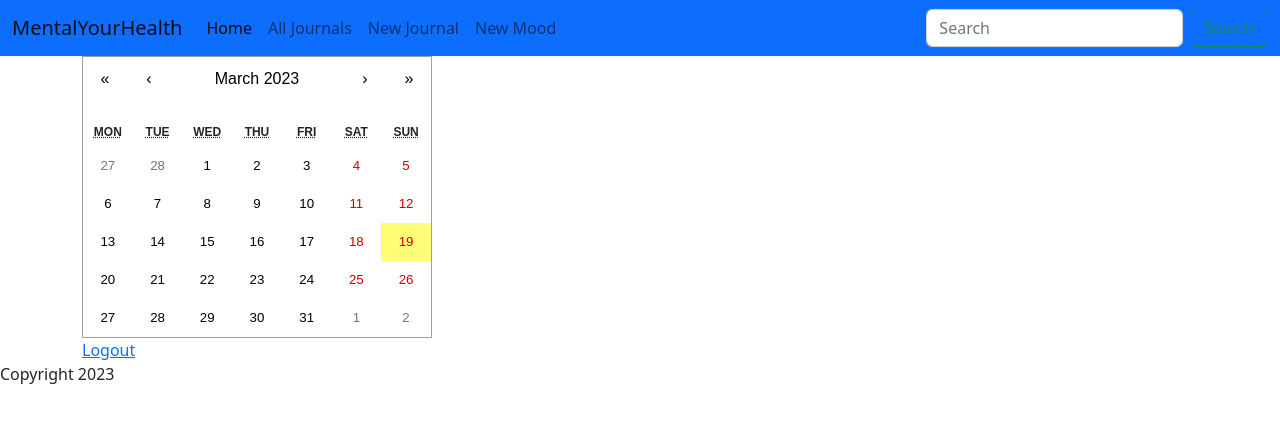
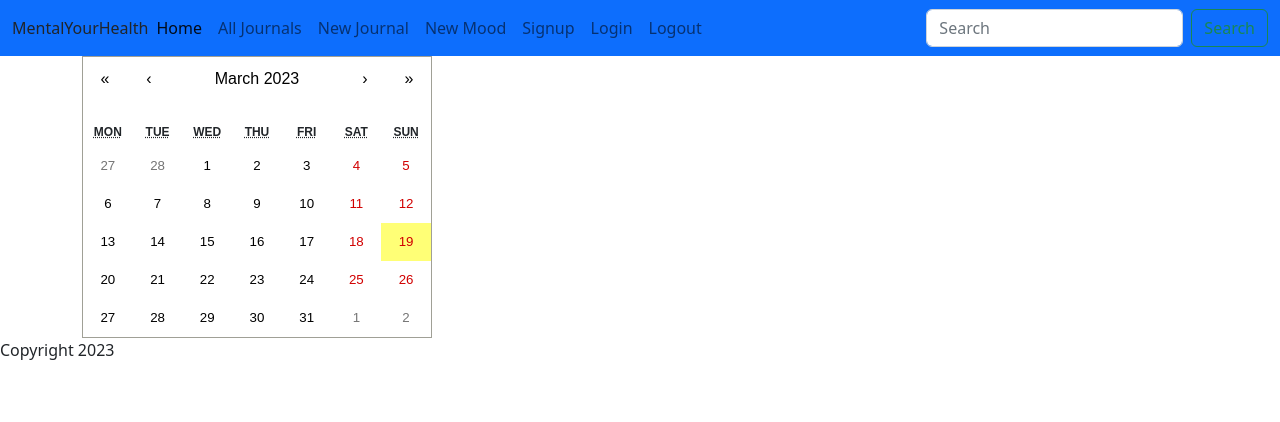
Before and after one commit to JoseMRodriguezO/mental-health-app, a React (Vite) app: page / in a window 1280 px wide. Shown: the top 422 px of the page. Built offline with nearby package versions, Linux system fonts and the light colour scheme; no server answers.

Commit message:
Add navbar logic and routes for signup and login

```diff
--- a/Login.jsx
+++ b/Login.jsx
@@ -20,7 +20,7 @@ export function Login() {
         axios.defaults.headers.common["Authorization"] = "Bearer " + response.data.jwt;
         localStorage.setItem("jwt", response.data.jwt);
         event.target.reset();
-        window.location.href = "/"; // Change this to hide a modal, redirect to a specific page, etc.
+        window.location.href = "/moods/new"; // Change this to hide a modal, redirect to a specific page, etc.
       })
       .catch((error) => {
         console.log(error.response);
--- a/src/Content.jsx
+++ b/src/Content.jsx
@@ -7,7 +7,6 @@ import { JournalEntriesShow } from "./JournalEntriesShow";
 import { MoodsNew } from "./MoodsNew";
 import { Signup } from "./Signup";
 import { Login } from "../Login";
-import { LogoutLink } from "./LogoutLink";
 import { Routes, Route } from "react-router-dom";
 import { Calendar } from "react-calendar";
 import "react-calendar/dist/Calendar.css";
@@ -59,12 +58,12 @@ export function Content() {
     <div className="container">
       <Routes>
         <Route
+          path="/journal_entries"
+          element={<JournalEntriesIndex journalEntries={journalEntries} onShowJournalEntry={handleShowJournalEntry} />}
+        />
+        <Route
           path="/journal_entries/new"
           element={<JournalEntriesNew onCreateJournalEntry={handleCreateJournalEntry} />}
-        />
-        <Route
-          path="/journal_entries"
-          element={<JournalEntriesIndex journalEntries={journalEntries} onShowJournalEntry={handleShowJournalEntry} />}
         />
         <Route path="/Moods/new" element={<MoodsNew onCreateMood={handleCreateMood} />} />
         <Route path="/signup" element={<Signup />} />
@@ -75,8 +74,6 @@ export function Content() {
         <JournalEntriesShow journalEntry={setCurrentJournalEntry} />
       </Modal>
       <Calendar />
-
-      <LogoutLink />
     </div>
   );
 }
--- a/src/Header.jsx
+++ b/src/Header.jsx
@@ -1,11 +1,11 @@
+import { Link } from "react-router-dom";
+import { LogoutLink } from "./LogoutLink";
 export function Header() {
   return (
     <header>
       <nav className="navbar navbar-expand-lg bg-primary">
         <div className="container-fluid">
-          <a className="navbar-brand" href="/">
-            MentalYourHealth
-          </a>
+          MentalYourHealth
           <button
             className="navbar-toggler"
             type="button"
@@ -20,14 +20,14 @@ export function Header() {
           <div className="collapse navbar-collapse" id="navbarSupportedContent">
             <ul className="navbar-nav me-auto mb-2 mb-lg-0">
               <li className="nav-item">
-                <a className="nav-link active" aria-current="page" href="/">
+                <Link className="nav-link active" aria-current="page" href="/journal_entries">
                   Home
-                </a>
+                </Link>
               </li>
               <li className="nav-item">
-                <a className="nav-link" href="/journal_entries">
+                <Link className="nav-link" href="/journal_entries">
                   All Journals
-                </a>
+                </Link>
               </li>
               <li className="nav-item">
                 <a className="nav-link" href="/journal_entries/new">
@@ -35,9 +35,23 @@ export function Header() {
                 </a>
               </li>
               <li className="nav-item">
-                <a className="nav-link" href="/Moods/new">
+                <Link className="nav-link" href="/Moods/new">
                   New Mood
-                </a>
+                </Link>
+              </li>
+              <li className="nav-item">
+                <Link className="nav-link" to="/signup">
+                  Signup
+                </Link>
+              </li>
+              <li className="nav-item">
+                <Link className="nav-link" to="/login">
+                  Login
+                </Link>
+              </li>
+
+              <li className="nav-item">
+                <LogoutLink className="nav-link" />
               </li>
             </ul>
             <form className="d-flex" role="search">
--- a/src/LogoutLink.jsx
+++ b/src/LogoutLink.jsx
@@ -1,6 +1,6 @@
 import axios from "axios";
 
-export function LogoutLink() {
+export function LogoutLink(props) {
   const handleClick = (event) => {
     event.preventDefault();
     delete axios.defaults.headers.common["Authorization"];
@@ -9,7 +9,7 @@ export function LogoutLink() {
   };
 
   return (
-    <a href="#" onClick={handleClick}>
+    <a className={props.className} href="#" onClick={handleClick}>
       Logout
     </a>
   );
--- a/src/Signup.jsx
+++ b/src/Signup.jsx
@@ -13,7 +13,7 @@ export function Signup() {
       .then((response) => {
         console.log(response.data);
         event.target.reset();
-        window.location.href = "/"; // Change this to hide a modal, redirect to a specific page, etc.
+        window.location.href = "/journal_entries"; // Change this to hide a modal, redirect to a specific page, etc.
       })
       .catch((error) => {
         console.log(error.response.data.errors);
```
